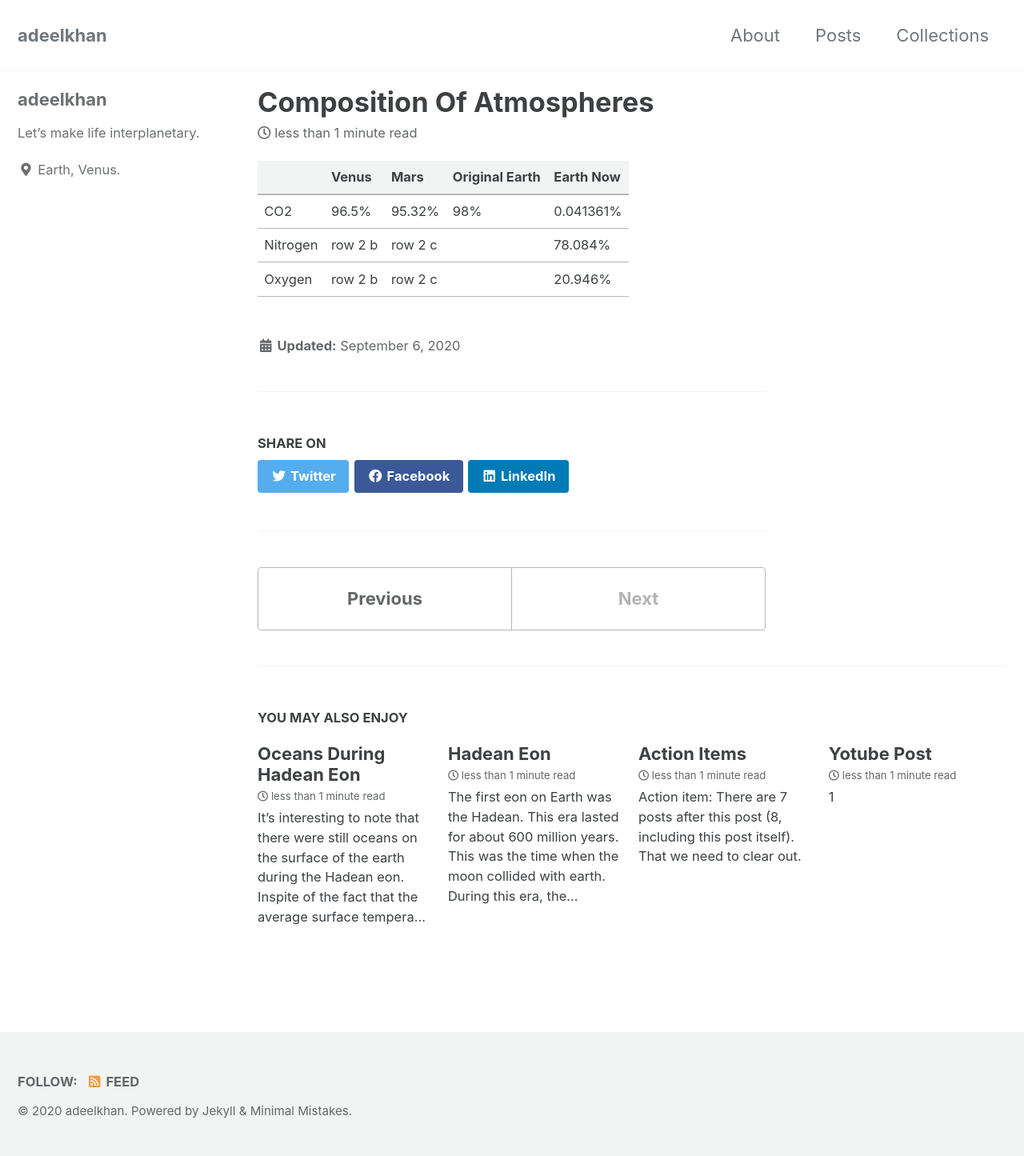
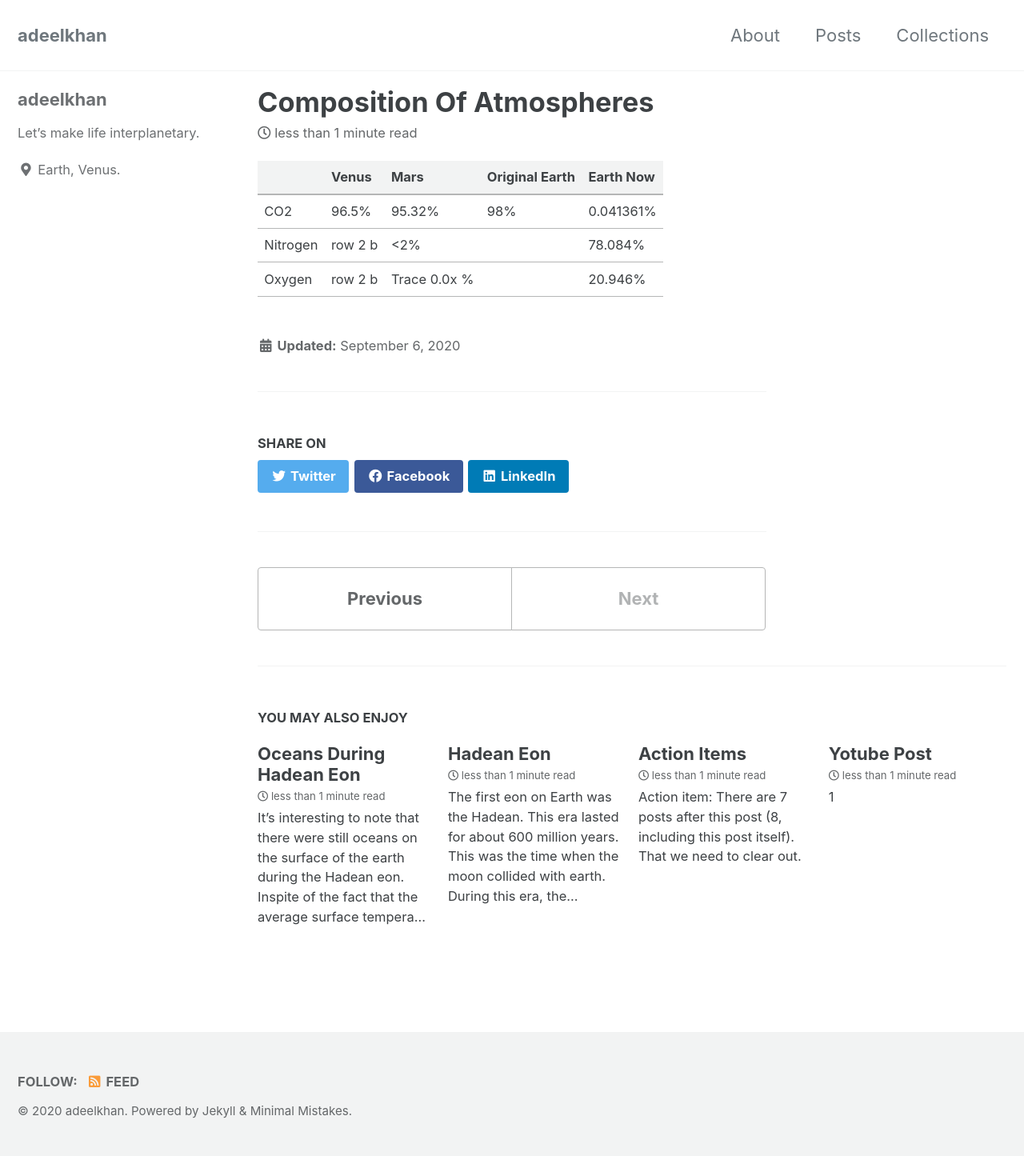
Before and after one commit to stellardreams/stellardreams.github.io, a Jekyll site: the page built from _posts/2020-09-06-Composition-of-Atmospheres.md, in a window 1280 px wide. Shown: the whole page at 80% size. Built offline with Jekyll 4.4.1, drawn with Linux system fonts in a browser that asks for light colours; cached includes are drawn as plain includes.

Commit message:
Update 2020-09-06-Composition-of-Atmospheres.md

```diff
--- a/_posts/2020-09-06-Composition-of-Atmospheres.md
+++ b/_posts/2020-09-06-Composition-of-Atmospheres.md
@@ -1,5 +1,5 @@
 | | Venus  | Mars |Original Earth | Earth Now |
 | ------------- | ------------- | ------------- | ------------- |------------- |
 | CO2 | 96.5% | 95.32%  | 98% | 0.041361%|
-| Nitrogen | row 2 b  | row 2 c | |78.084%|
-| Oxygen | row 2 b  | row 2 c | |20.946% |
+| Nitrogen | row 2 b  | <2% | |78.084%|
+| Oxygen | row 2 b  | Trace 0.0x % | |20.946% |
```
